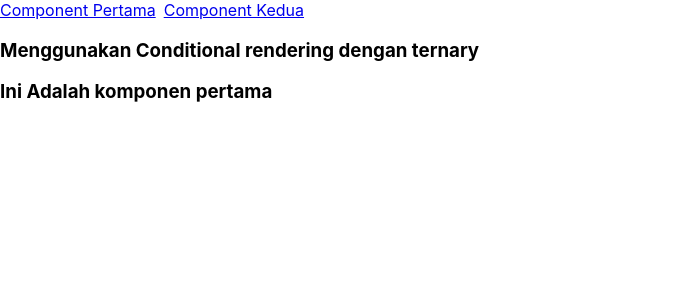
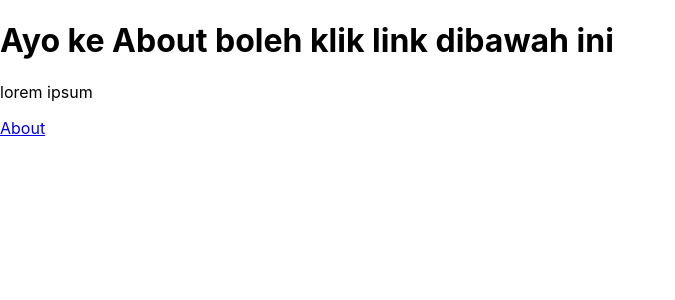
Before and after one commit to mohagussetiaone/react-router-study, a React (Create React App) app: page / in a window 1280 px wide. Shown: the top 300 px of the page, without its empty margins (0-675 px from the left). Built offline with nearby package versions, Linux system fonts and the light colour scheme.

Commit message:
Membuat Route sederhana untuk path Home dan About

```diff
--- a/package.json
+++ b/package.json
@@ -8,6 +8,7 @@
     "@testing-library/user-event": "^13.5.0",
     "react": "^18.2.0",
     "react-dom": "^18.2.0",
+    "react-router-dom": "^6.3.0",
     "react-scripts": "5.0.1",
     "web-vitals": "^2.1.4"
   },
--- a/src/App.js
+++ b/src/App.js
@@ -1,38 +1,79 @@
 import React, { useState } from "react";
 import FirstComponent from "./components/FirstComponent";
 import SecondComponent from "./components/SecondComponent";
+// import Routes, Route dan Link pada react-router-dom
+import { Routes, Route, Link } from "react-router-dom";
 
 function App() {
-  // Membuat State
-  // asumsi hanya ada first dan second
-  const [position, setPosition] = useState("first");
-  // Membuat handler onClick
-  const handlerClick = (event, position) => {
-    // mencegah refresh page dengan event dan disertai dengan preventDefault
-    event.preventDefault();
-    setPosition(position);
-  };
+  // // Membuat State
+  // // asumsi hanya ada first dan second
+  // const [position, setPosition] = useState("first");
+  // // Membuat handler onClick
+  // const handlerClick = (event, position) => {
+  //   // mencegah refresh page dengan event dan disertai dengan preventDefault
+  //   event.preventDefault();
+  //   setPosition(position);
+  // };
 
   return (
     <div className="App">
-      {/* Membuat navbar sederhana */}
+      {/* Mendiskripsikan Routes */}
+      <Routes>
+        {/* Mendiskripsikan Routenya atau jalur rute nya*/}
+        {/* menerima atribute dengan path dan elementnya
+        itu berarti jika path sebagai rute misal kan local:3000/ itu akan menampilkan komponen apa? */}
+        {/* Dibawah digunakan untuk component Home (Hanya untuk pembelajaran)*/}
+        <Route path="/" element={<Home />} />
+        <Route path="/about" element={<About />} />
+      </Routes>
+
+      {/* Membuat navbar sederhana
       <span style={{ display: "flex", gap: "0.5em" }}>
         {/* menggunakan onClick */}
-        <a href="/" onClick={(event) => handlerClick(event, "first")}>
-          Component Pertama
-        </a>
-        <a href="/" onClick={(event) => handlerClick(event, "second")}>
-          Component Kedua
-        </a>
-      </span>
+      {/* <a href="/" onClick={(event) => handlerClick(event, "first")}> */}
+      {/* Component Pertama  */}
+      {/* </a> */}
+      {/* <a href="/" onClick={(event) => handlerClick(event, "second")}> */}
+      {/* Component Kedua  */}
+      {/* </a> */}
+      {/* </span> */}
       {/* Kekurangan conditional rendering adalah saat berada pada halaman tertentu jika kira refresh maka akan kembali ke halaman utamanya */}
-      <h3>Menggunakan Conditional rendering dengan ternary</h3>
+      {/* <h3>Menggunakan Conditional rendering dengan ternary</h3> */}
       {/* Menggunakan conditional rendering dengan ternary */}
-      {position === "first" ? <FirstComponent /> : <SecondComponent />}
-      {/* <FirstComponent />
-      <SecondComponent /> */}
+      {/* {position === "first" ? <FirstComponent /> : <SecondComponent />} */}
+      {/* <FirstComponent /> */}
+      {/* <SecondComponent /> */}
     </div>
   );
 }
 
+// Hanya untuk pembelajaran tidak untuk production
+function Home() {
+  return (
+    <>
+      <main>
+        <h1>Ayo ke About boleh klik link dibawah ini</h1>
+        <p>lorem ipsum</p>
+      </main>
+      <nav>
+        <Link to="/about">About</Link>
+      </nav>
+    </>
+  );
+}
+
+function About() {
+  return (
+    <>
+      <main>
+        <h1>Ayo ke Home boleh klik link dibawah ini</h1>
+        <p>lorem ipsum</p>
+      </main>
+      <nav>
+        <Link to="/">Home</Link>
+      </nav>
+    </>
+  );
+}
+
 export default App;
--- a/src/index.js
+++ b/src/index.js
@@ -1,13 +1,17 @@
-import React from 'react';
-import ReactDOM from 'react-dom/client';
-import './index.css';
-import App from './App';
-import reportWebVitals from './reportWebVitals';
+import React from "react";
+import ReactDOM from "react-dom/client";
+import "./index.css";
+import App from "./App";
+import reportWebVitals from "./reportWebVitals";
+import { BrowserRouter } from "react-router-dom";
 
-const root = ReactDOM.createRoot(document.getElementById('root'));
+const root = ReactDOM.createRoot(document.getElementById("root"));
 root.render(
   <React.StrictMode>
-    <App />
+    {/* Membungkus elemen dengan browserRouter */}
+    <BrowserRouter>
+      <App />
+    </BrowserRouter>
   </React.StrictMode>
 );
 
```
Also changed, not shown: tutorial.txt (added), 1 other file (tests, documents, lock files or other folders).
